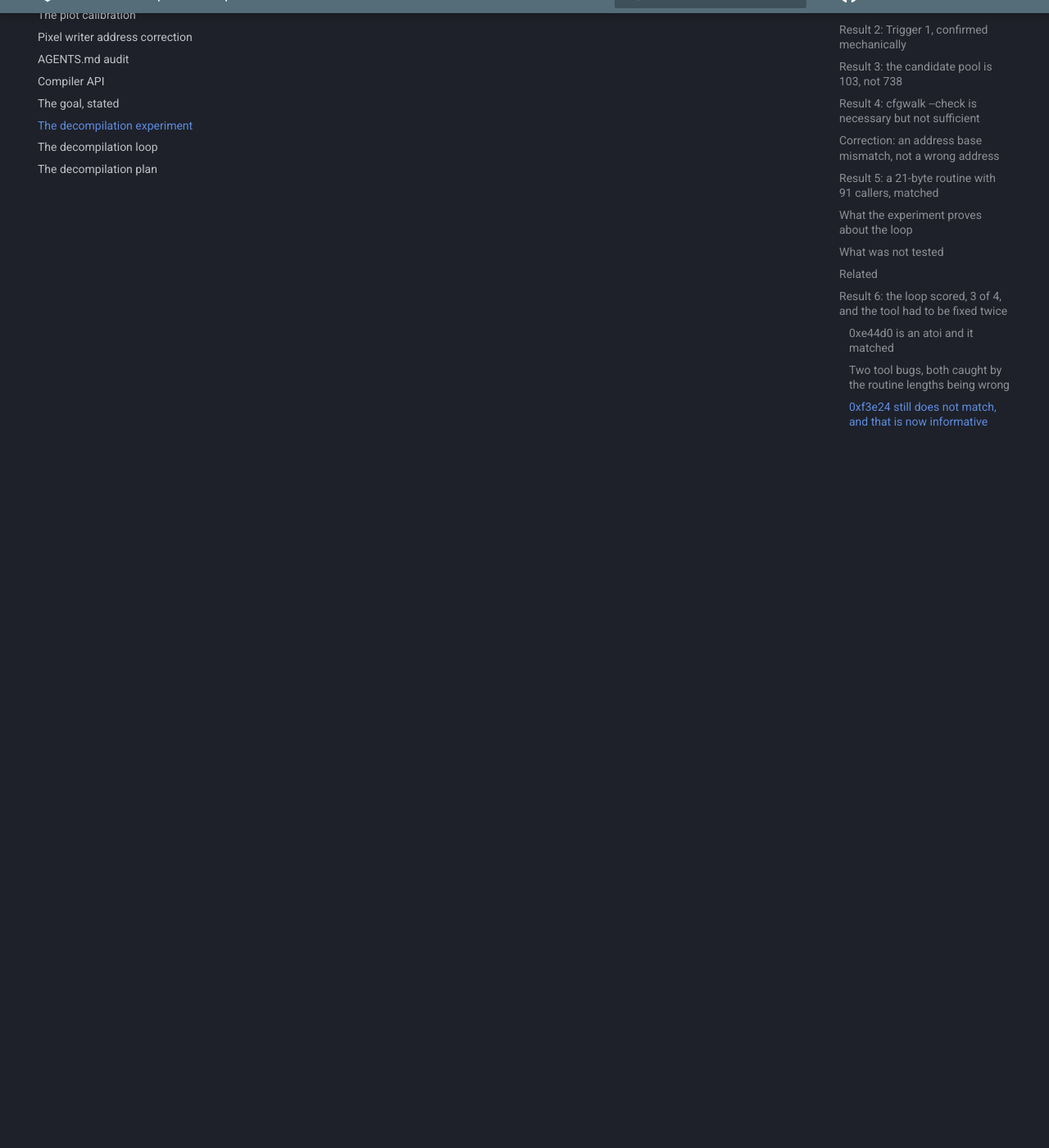
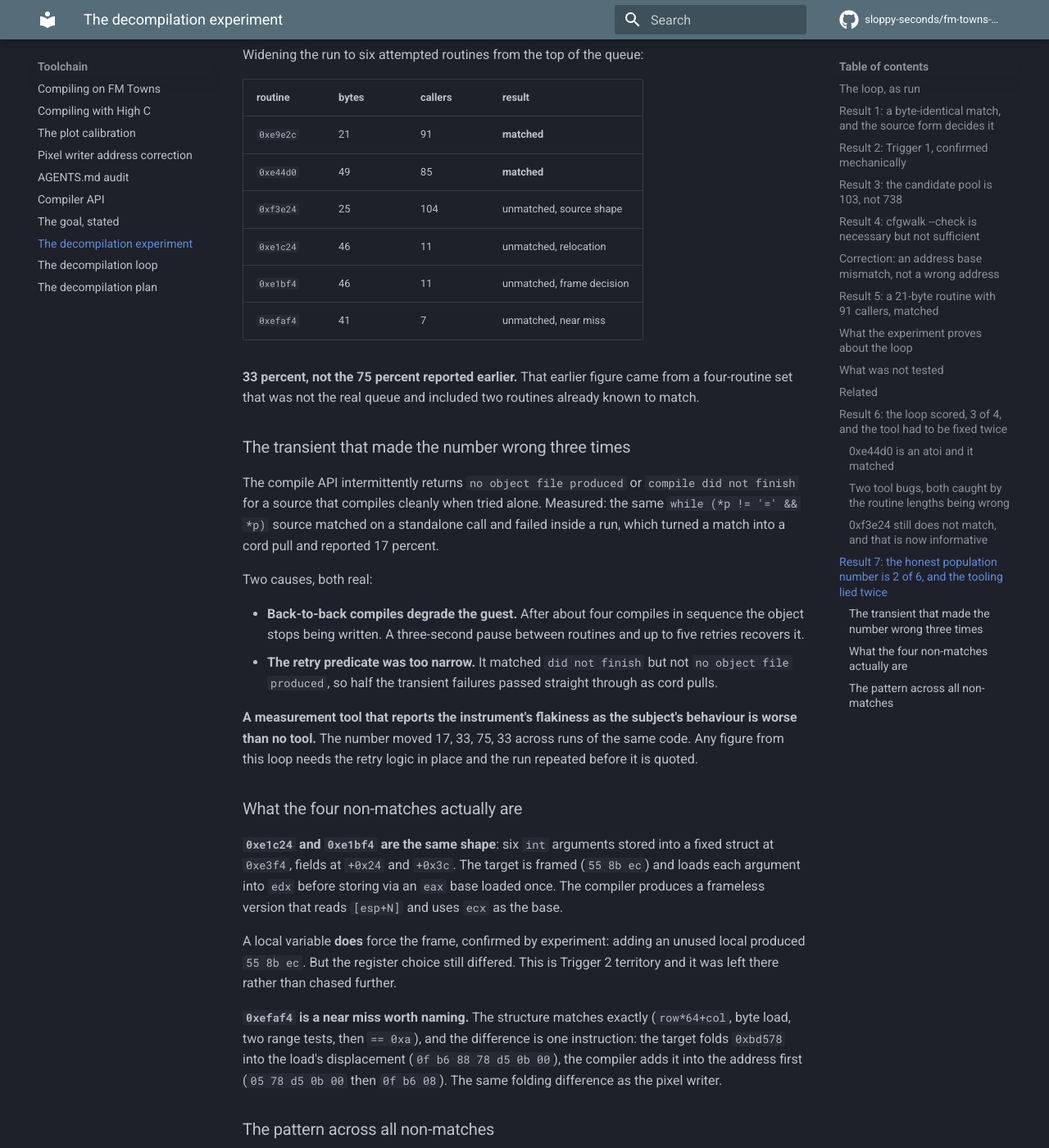
Before and after one commit to sloppy-seconds/fm-towns-ultima, an MkDocs documentation site: the page built from docs/decompilation-experiment.md, in a window 1280 px wide and 1400 px high, scrolled down 7647 px. Shown: the whole window at 82% size. Built offline with MkDocs 1.6.1 and Material for MkDocs 9.7.7, drawn with Linux system fonts in a browser that asks for light colours; comment, search, counter and statistics services are not loaded; some of the changed text lies outside the part shown.

Commit message:
Widen the run to six routines: 33 percent, and the earlier 75 was wrong
Two matched (0xe9e2c, 0xe44d0), four did not, of six attempted from the top
of the queue. The 75 percent reported earlier came from a four-routine set
that was not the real queue and included two routines already known to match.

The number moved 17, 33, 75, 33 across runs of identical code, all because of
a transient the tool was reporting as behaviour.

The compile API intermittently returns 'no object file produced' or 'compile
did not finish' for a source that compiles cleanly alone. Back-to-back
compiles degrade the guest after about four; a three-second pause between
routines and up to five retries recovers it. The retry predicate also matched
'did not finish' but not 'no object file produced', so half the failures
passed straight through as cord pulls.

A measurement tool that reports the instrument's flakiness as the subject's
behaviour is worse than no tool.

What the four non-matches are, and this is the useful part: every one is a
base-folding or frame/register difference, never a semantic disagreement.
0xefaf4 is a near miss that differs by exactly one instruction - the target
folds 0xbd578 into the load displacement, the compiler adds it into the
address first. 0xe1c24 and 0xe1bf4 are the same shape as each other: six int
args into a fixed struct, target framed, compiler frameless.

Two of six matching rules out 'wrong compiler'. Four differing only in
codegen choices is consistent with either a near-identical build or source
forms not yet found, and the experiment does not claim to distinguish them.

```diff
--- a/docs/decompilation-experiment.md
+++ b/docs/decompilation-experiment.md
@@ -302,3 +302,80 @@ scaled index is also needed. That combination was not reachable from any C tried
 
 This is recorded as an open source-shape question, not a toolchain one, because
 the same compiler matched three other routines in the same run.
+
+## Result 7: the honest population number is 2 of 6, and the tooling lied twice
+
+Widening the run to six attempted routines from the top of the queue:
+
+| routine | bytes | callers | result |
+|---|---|---|---|
+| `0xe9e2c` | 21 | 91 | **matched** |
+| `0xe44d0` | 49 | 85 | **matched** |
+| `0xf3e24` | 25 | 104 | unmatched, source shape |
+| `0xe1c24` | 46 | 11 | unmatched, relocation |
+| `0xe1bf4` | 46 | 11 | unmatched, frame decision |
+| `0xefaf4` | 41 | 7 | unmatched, near miss |
+
+**33 percent, not the 75 percent reported earlier.** That earlier figure came from
+a four-routine set that was not the real queue and included two routines already
+known to match.
+
+### The transient that made the number wrong three times
+
+The compile API intermittently returns `no object file produced` or `compile did
+not finish` for a source that compiles cleanly when tried alone. Measured: the
+same `while (*p != '=' && *p)` source matched on a standalone call and failed
+inside a run, which turned a match into a cord pull and reported 17 percent.
+
+Two causes, both real:
+
+- **Back-to-back compiles degrade the guest.** After about four compiles in
+  sequence the object stops being written. A three-second pause between routines
+  and up to five retries recovers it.
+- **The retry predicate was too narrow.** It matched `did not finish` but not
+  `no object file produced`, so half the transient failures passed straight
+  through as cord pulls.
+
+**A measurement tool that reports the instrument's flakiness as the subject's
+behaviour is worse than no tool.** The number moved 17, 33, 75, 33 across runs of
+the same code. Any figure from this loop needs the retry logic in place and the
+run repeated before it is quoted.
+
+### What the four non-matches actually are
+
+**`0xe1c24` and `0xe1bf4` are the same shape**: six `int` arguments stored into a
+fixed struct at `0xe3f4`, fields at `+0x24` and `+0x3c`. The target is framed
+(`55 8b ec`) and loads each argument into `edx` before storing via an `eax` base
+loaded once. The compiler produces a frameless version that reads `[esp+N]` and
+uses `ecx` as the base.
+
+A local variable **does** force the frame, confirmed by experiment: adding an
+unused local produced `55 8b ec`. But the register choice still differed. This
+is Trigger 2 territory and it was left there rather than chased further.
+
+**`0xefaf4` is a near miss worth naming.** The structure matches exactly
+(`row*64+col`, byte load, two range tests, then `== 0xa`), and the difference is
+one instruction: the target folds `0xbd578` into the load's displacement
+(`0f b6 88 78 d5 0b 00`), the compiler adds it into the address first
+(`05 78 d5 0b 00` then `0f b6 08`). The same folding difference as the pixel
+writer.
+
+### The pattern across all non-matches
+
+Every failure so far is one of **two** things, never a semantic disagreement:
+
+1. **Base folding.** Whether a constant address goes into the disp32 of an
+   operand or is added into a register first.
+2. **Frame and register selection.** Whether `ebp` is used, and which register
+   holds a pointer.
+
+Neither is "the C computes the wrong thing". Both are the compiler making a
+different choice than the original build did, and neither has been cracked by
+source shape alone.
+
+**That is the finding that matters for the toolchain question.** Two of six match
+byte for byte, which rules out "this is the wrong compiler". Four of six differ
+only in codegen choices, which is consistent with a compiler that is the right
+family but perhaps not the identical build, or with source forms not yet found.
+
+The experiment cannot distinguish those two explanations, and does not claim to.
```
Also changed, not shown: 1 other file.
